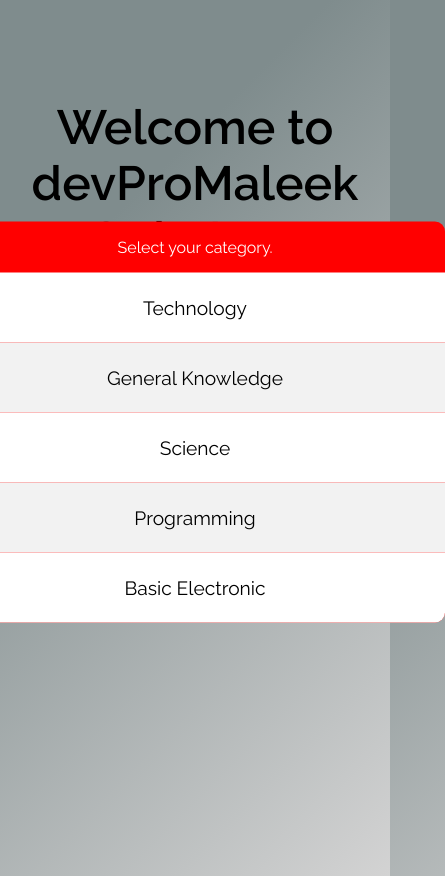
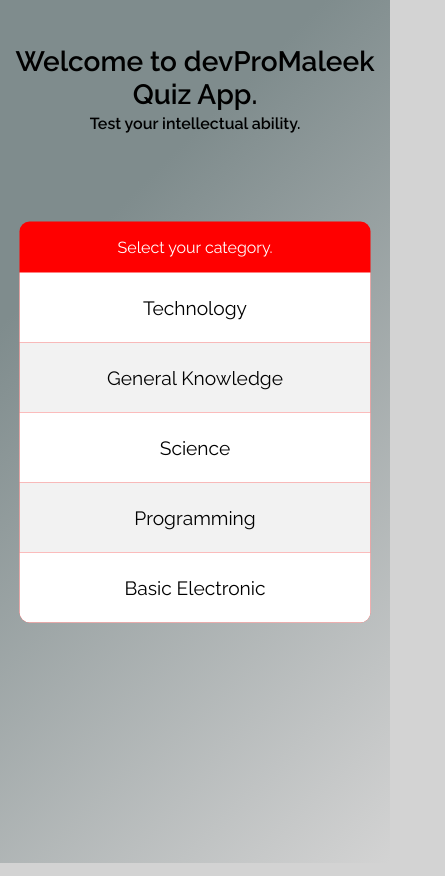
Before and after one commit to devProMaleek/Quiz-App, a plain HTML site: page index.html in a window 390 px wide. Shown: the whole page, 445 px wide, since content can reach past the window. Drawn offline with nearby package versions, Linux system fonts and the light colour scheme.

Commit message:
A few touch to the responsiveness.

```diff
--- a/style/mystyle.css
+++ b/style/mystyle.css
@@ -76,19 +76,24 @@ button:last-child {
   border-radius: 0 0 10px 10px;
 }
 
-@media screen and (min-width: 768px;) {
+@media screen and (max-width: 768px) {
 
-    h1, h4 {
+    h1 h4 {
         position: absolute;
         top: 0;
-        margin: 0;
+        margin-top: 2rem;
     }
 
     h1 {
-        font-size: 1.5rem;
+        font-size: 1.75rem;
     }
     h4{
-        font-size: 0.75rem;
+        font-size: 1rem;
+    }
+
+    .category {
+        width: 90%;
+        margin:auto;
     }
 
 }
```
Also changed, not shown: style/style.css (+7 -0 lines).
